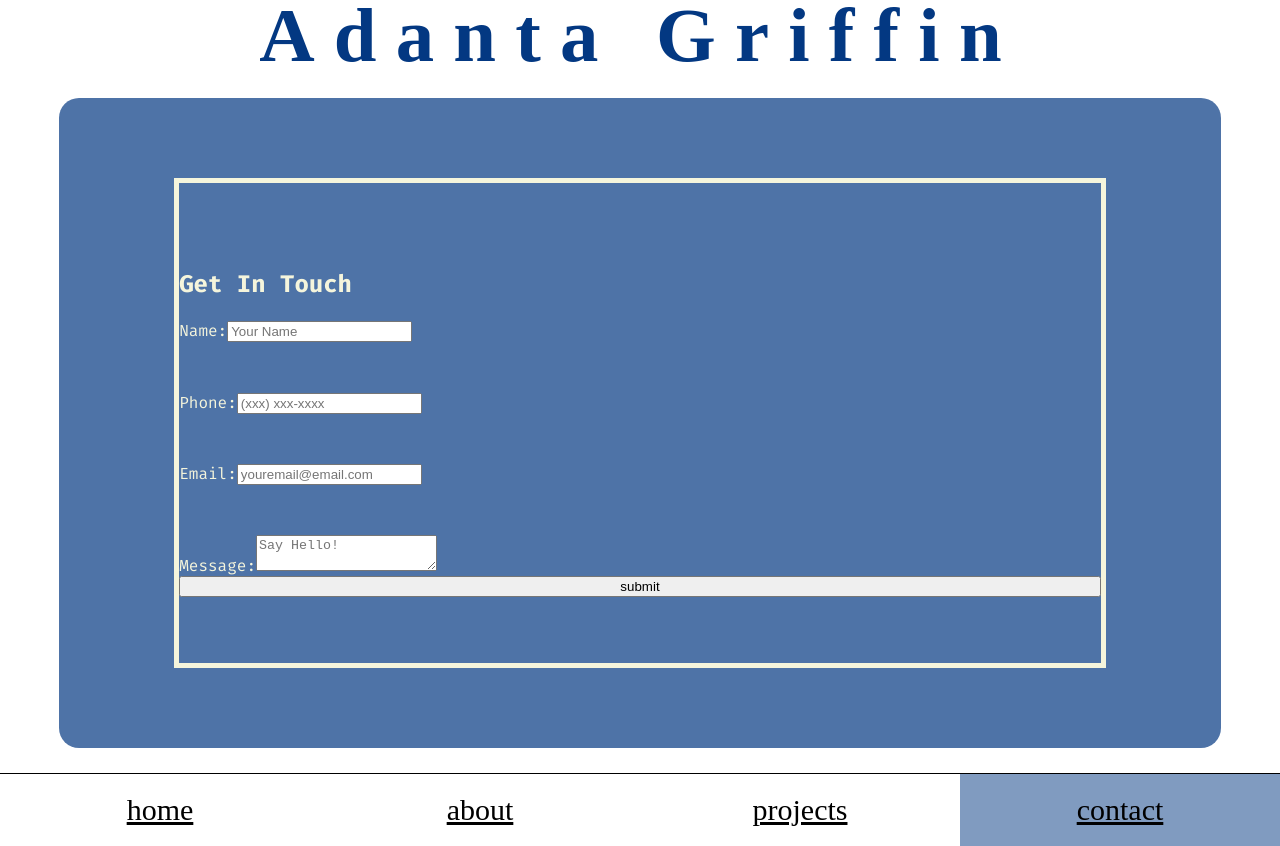
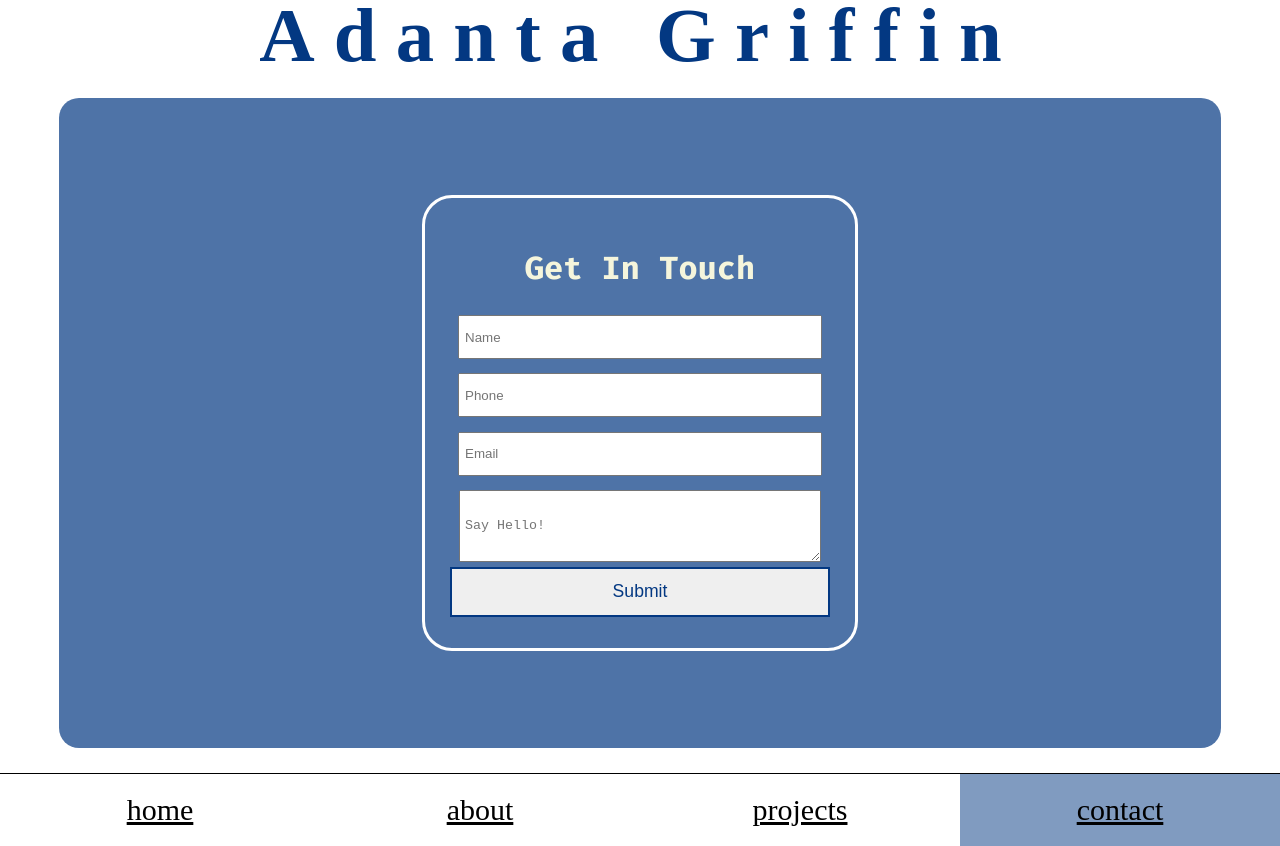
Before and after one commit to AdantaGriffin/fedPortfolio, a React (Create React App) app: page /contact in a window 1280 px wide. Built offline with nearby package versions, Linux system fonts and the light colour scheme; a web font is replaced by a local one.

Commit message:
contact section updated

```diff
--- a/src/Components/Pages/Contact/contact.js
+++ b/src/Components/Pages/Contact/contact.js
@@ -11,31 +11,30 @@ function Contact(){
                     action="https://formspree.io/f/mlgajaeo"
                     method="POST"
                     >
-                        <h2>Get In Touch</h2>
-                        <div>
-                            <label for="name">Name:
-                            <input id="name" type="text" placeholder="Your Name" required/>
-                            </label>
-                        </div>
-                        <div>
-                            <label for="phone">Phone:
-                            <input id="phone" type="tel" placeholder="(xxx) xxx-xxxx" required/>
-                            </label>
-                        </div>
-                        <div>
-                            <label for="email">Email:
-                                <input id="email" type="email" pattern="+@email\.com" placeholder="youremail@email.com" required/>
-                            </label>
-                        </div>
-                        <div>
-                            <label for="message">Message:
-                                <textarea name="message" placeholder="Say Hello!"></textarea>
-                            </label>
+                        <div classNAme={styles.formSection}>
+                            <h2>Get In Touch</h2>
                         </div>
 
-                        <button>submit</button>
+                        <div id={styles.name}className={styles.formSection}>
+                            <input id="name" type="text" placeholder="Name" required/>
+                        </div>
+
+                        <div id={styles.phone} className={styles.formSection}>
+                            <input id="phone" type="tel" placeholder="Phone" required/>
+                        </div>
+
+                        <div id={styles.email} className={styles.formSection}>
+                                <input id="email" type="email" pattern="+@email\.com" placeholder="Email" required/>
+                        </div>
+
+                        <div id={styles.message} className={styles.formSection}>
+                                <textarea name="message" placeholder="Say Hello!"></textarea>
+                        </div>
+
+                        <div className={styles.formSection}>
+                            <button>Submit</button>
+                        </div>
                     </form>
-
                 </div>
             </section>
         </>
--- a/src/Components/Pages/Contact/contact.module.scss
+++ b/src/Components/Pages/Contact/contact.module.scss
@@ -9,15 +9,46 @@
     text-align: left;
     align-content: center;
     font-family: "Fira Code";
+    display: grid;
     .contactContainer{
-        border: 5px solid beige;
-        height: 75%;
-        width: 80%;
+        height: 450px;
+        border: 3px solid white;
+        border-radius: 30px;
+        padding: 0 5px;
         align-content: center;
         margin: auto;
-        .emailForm{
+        form{
+            border-radius: 20px;
+            padding: 20px;
             display: grid;
-            grid-template-rows: repeat(4, 1fr);
+            grid-template-rows: 1fr 1fr 1fr 1fr 1fr 1fr;
+            height: 90%;
+            text-align: center;
+            h2{
+                font-size: 2em;
+            }
+            input{
+                width: 350px;
+                height: 40px;
+                background: rbga(120,120,120,.5);
+                padding: 0 5px;
+            }
+            textarea{
+                width: 350px;
+                height: 70px;
+                padding: 0 5px;
+                align-content: center;
+            }
+            button{
+                width: 380px;
+                height: 50px;
+                border: 2px solid  rgb(3, 56, 130);
+                color:   rgb(3, 56, 130);
+                font-size: 1.1em;
+                &:hover {
+                    cursor: pointer
                 }
             }
         }
+    }
+}
--- a/src/Components/Pages/Resume/resume.js
+++ b/src/Components/Pages/Resume/resume.js
@@ -4,7 +4,58 @@ import React from 'react';
 function Resume(){
     return(
         <>
-            <section className={styles.resume}>Resume</section>
+            <section className={styles.resume}>
+                <section className={styles.resumeHeader}>
+                    <p>Adanta Griffin | Brooklyn, NY</p>
+                    <p>adantagriffin90@gmail.com | 718.820.2506</p>
+                    <a>github.com/AdantaGriffin</a> | <a>adantag.netlify.app</a> | <a>linkedin.com/in/adanta-griffin</a>
+                </section>
+
+                <section className={styles.resumeSummary}>
+                    Summary:
+                    <p>Entry level Web Developer with experience building responsive applications using HTML, CSS, JavaScript, and React. Passionate about creating user-friendly interfaces and continuously learning modern web technologies.</p>
+                </section>
+
+                <section className={styles.resumeSkills}>
+                    Languages:
+                    <p>Html, Css, Sass, JavaScript</p>
+                    Frameworks/Libraries:
+                    <p>React, Redux, Node.js, Jext, Mocha, Motion.js</p>
+                    Tools:
+                    <p>Git, GitHub, VS Code, Chrome DevTools</p>
+                    Philosophy:
+                    <p>Responsive Design, REST API</p>
+                </section>
+
+                <section className={styles.resumeProjects}></section>
+
+                <section className={styles.resumeExperience}>
+                    Experience:
+                    <section className={styles.experienceDW}>
+                        <h3>Bark Slope</h3>
+                        <p>Dog Walker | 2024- 2026</p>
+                        <ul>
+                            <li>Managed schedules and multiple clients efficiently, reflecting strong time management and task prioritization skills used in development workflows</li>
+                            <li>Built trust with colleagues and clients through reliability and communication, similar to collaborating with teams and stakeholders in tech environments</li>
+                            <li>Adapted quickly to unexpected situations, demonstrating flexibility and problem-solving skills valuable in debugging and development challenges</li>
+                        </ul>
+                    </section>
+                    <section className={styles.experienceRE}>
+                        <h3>Sotheby's International</h3>
+                        <p>Sales Agent | 2015 - 2024</p>
+                        <ul>
+                            <li>Managed client relationships and translated complex requirements into actionable solutions, similar to gathering and implementing user requirements in web development</li>
+                            <li>Negotiated deals and solved problems under pressure, demonstrating strong analytical thinking applicable to debugging and troubleshooting code</li>
+                            <li>Utilized digital tools and platforms to market properties, showing adaptability to new technologies and systems</li>
+                            <li>Maintained strong attention to detail when handling contracts and documentation, directly transferable to writing clean, accurate code</li>
+                        </ul>
+                    </section>
+                </section>
+
+                <section className={styles.resumeEducation}></section>
+
+                <section classNAme={styles.resumeCertifications}></section>
+            </section>
         </>
     )
 };
--- a/src/Components/Pages/Resume/resume.module.scss
+++ b/src/Components/Pages/Resume/resume.module.scss
@@ -0,0 +1,7 @@
+.resume{
+    //height: 80vh;
+    padding: 5px;
+}
+.resumeHeader{
+    border-bottom: 1px solid lightgrey;
+}
```
Lines whose indentation alone changed are shown as unchanged.
